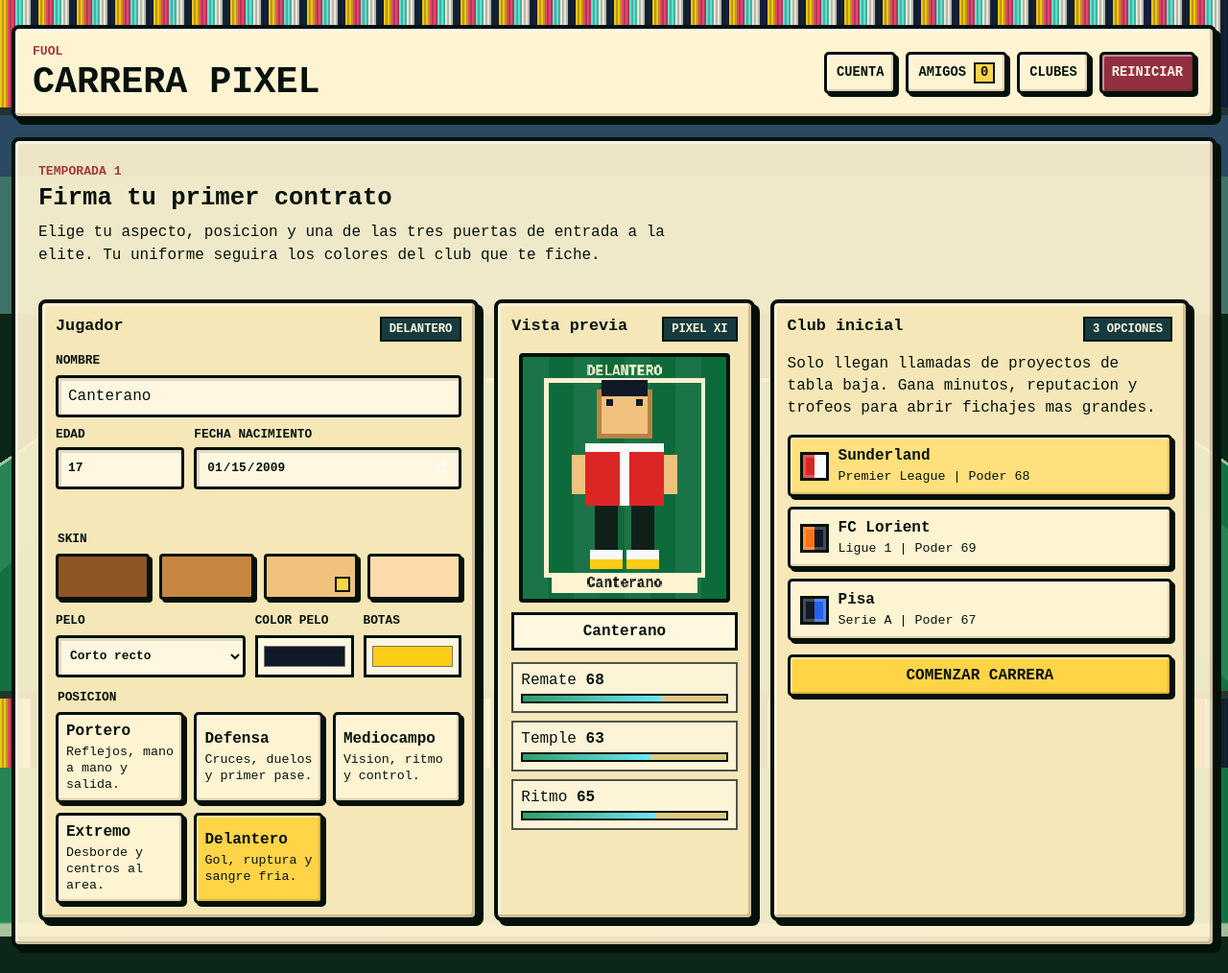
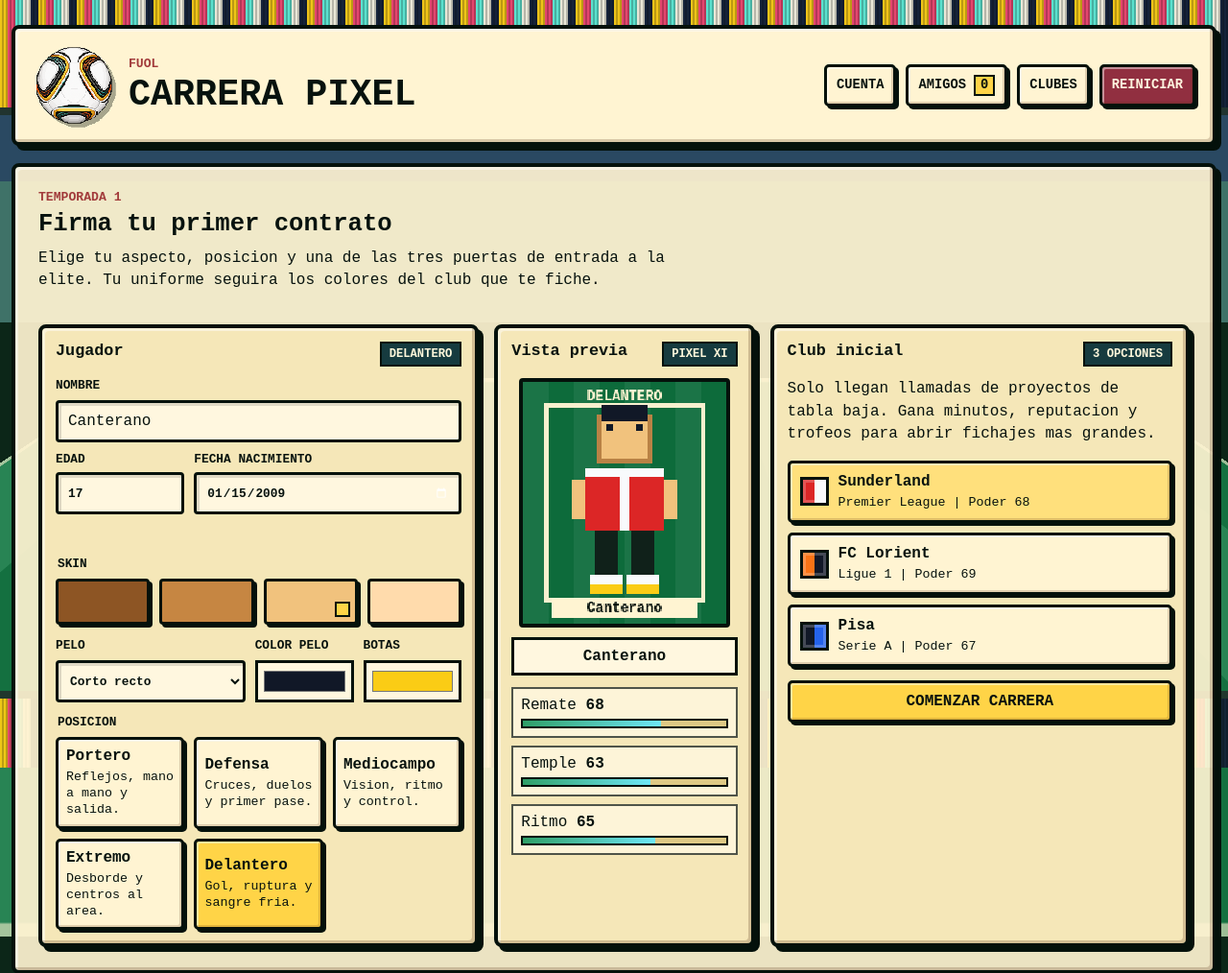
Before and after one commit to gvelazquez2003/FUOL_JUEGO, a website: page index.html in a window 1280 px wide. Shown: the top 1014 px of the page at 96% size. Drawn offline with nearby package versions, Linux system fonts and the light colour scheme.

Commit message:
add jabulani header mark

```diff
--- a/index.html
+++ b/index.html
@@ -14,9 +14,18 @@
 
     <main class="game-shell">
       <header class="masthead">
-        <div>
-          <p class="eyebrow">FUOL</p>
-          <h1>Carrera Pixel</h1>
+        <div class="header-brand">
+          <img
+            class="header-ball"
+            src="assets/jabulani-pixel-ball.png"
+            alt="Pelota pixel inspirada en la Jabulani"
+            width="256"
+            height="256"
+          />
+          <div>
+            <p class="eyebrow">FUOL</p>
+            <h1>Carrera Pixel</h1>
+          </div>
         </div>
         <div class="header-actions">
           <button id="openAccountButton" class="pixel-button compact" type="button">
--- a/scripts/build-online-config.mjs
+++ b/scripts/build-online-config.mjs
@@ -1,4 +1,4 @@
-import { copyFileSync, mkdirSync, rmSync, writeFileSync } from "node:fs";
+import { copyFileSync, cpSync, mkdirSync, rmSync, writeFileSync } from "node:fs";
 
 const config = {
   supabaseUrl: process.env.FUOL_SUPABASE_URL || "",
@@ -18,5 +18,6 @@ const configSource = `window.FUOL_ONLINE_CONFIG = window.FUOL_ONLINE_CONFIG || $
 rmSync(outputDirectory, { force: true, recursive: true });
 mkdirSync(outputDirectory);
 staticFiles.forEach((file) => copyFileSync(file, `${outputDirectory}/${file}`));
+cpSync("assets", `${outputDirectory}/assets`, { recursive: true });
 writeFileSync("online-config.js", configSource);
 writeFileSync(`${outputDirectory}/online-config.js`, configSource);
--- a/styles.css
+++ b/styles.css
@@ -121,6 +121,22 @@ button {
   background: var(--paper);
 }
 
+.header-brand {
+  display: flex;
+  align-items: center;
+  gap: 14px;
+  min-width: 0;
+}
+
+.header-ball {
+  flex: 0 0 auto;
+  width: clamp(60px, 7vw, 86px);
+  height: clamp(60px, 7vw, 86px);
+  object-fit: contain;
+  image-rendering: pixelated;
+  filter: drop-shadow(4px 4px 0 rgba(4, 17, 11, 0.35));
+}
+
 h1,
 h2,
 h3,
@@ -1462,6 +1478,11 @@ button.route-node.done:focus-visible {
   .masthead {
     align-items: flex-start;
     flex-direction: column;
+  }
+
+  .header-brand {
+    align-items: center;
+    gap: 10px;
   }
 
   .position-grid,
```
Also changed, not shown: assets/jabulani-pixel-ball.png (added), 1 other file.
